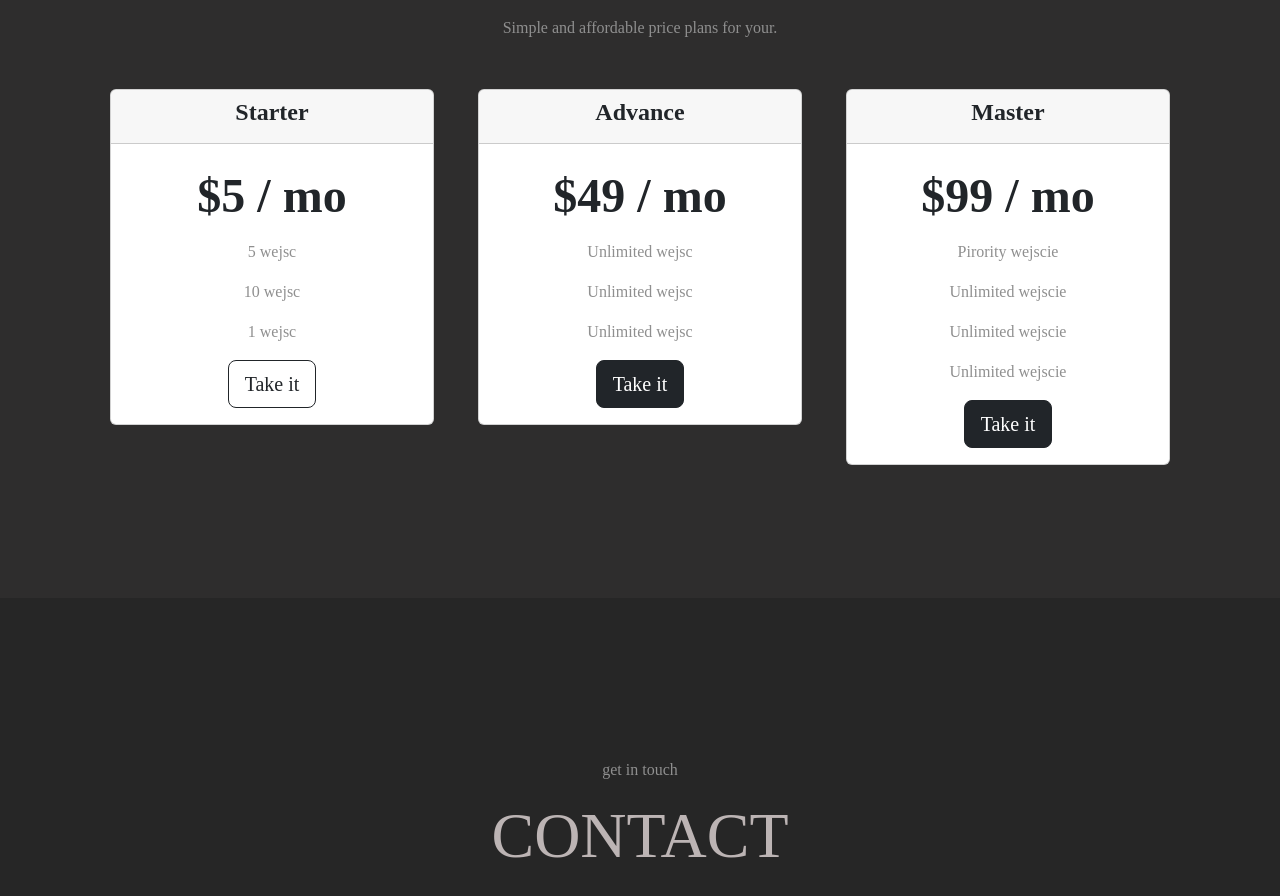
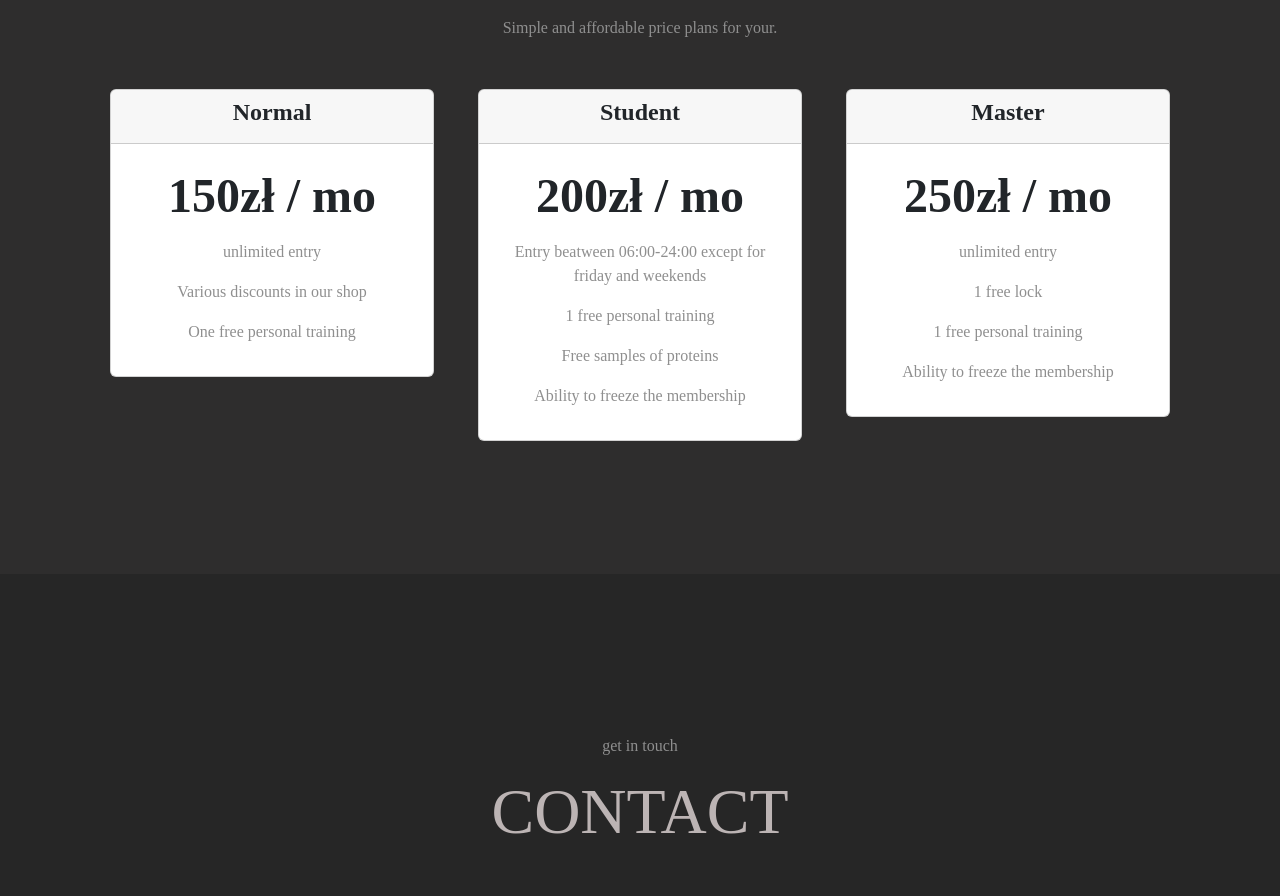
Before and after one commit to bakuganmw/front-gym, a React (Create React App) app: page / in a window 1280 px wide. Shown: the part 1042-1938 px from the top of the page. Built offline with nearby package versions, Linux system fonts and the light colour scheme.

Commit message:
pricing changes

```diff
--- a/src/components/PricingSection/index.js
+++ b/src/components/PricingSection/index.js
@@ -15,14 +15,14 @@ const PricingSection = () => {
     <div class=" pricing-column col-lg-4 col-md-6">
       <div class="card">
         <div class="card-header">
-          <h3 class="card-title">Starter</h3>
+          <h3 class="card-title">Normal</h3>
         </div>
         <div class="card-body">
-          <h2 class="price-text">$5 / mo</h2>
-          <p>5 wejsc</p>
-          <p>10 wejsc</p>
-          <p>1 wejsc</p>
-          <button type="button" class="btn btn-outline-dark btn-lg btn-block">Take it</button>
+          <h2 class="price-text">150zł / mo</h2>
+          <p>unlimited entry</p>
+          <p>Various discounts in our shop</p>
+          <p>One free personal training</p>
+          {/* <button type="button" class="btn btn-outline-dark btn-lg btn-block">Take it</button> */}
         </div>
       </div>
     </div>
@@ -30,14 +30,15 @@ const PricingSection = () => {
     <div class="pricing-column col-lg-4 col-md-6">
       <div class="card">
         <div class="card-header">
-          <h3 class="card-title">Advance</h3>
+          <h3 class="card-title">Student</h3>
         </div>
         <div class="card-body">
-          <h2 class="price-text">$49 / mo</h2>
-          <p>Unlimited wejsc</p>
-          <p>Unlimited wejsc</p>
-          <p>Unlimited wejsc</p>
-          <button type="button" class="btn btn-dark btn-lg btn-block">Take it</button>
+          <h2 class="price-text">200zł / mo</h2>
+          <p>Entry beatween 06:00-24:00 except for friday and weekends</p>
+          <p>1 free personal training</p>
+          <p>Free samples of proteins</p>
+          <p>Ability to freeze the membership</p>
+          {/* <button type="button" class="btn btn-dark btn-lg btn-block">Take it</button> */}
         </div>
       </div>
     </div>
@@ -48,12 +49,12 @@ const PricingSection = () => {
           <h3 class="card-title">Master</h3>
         </div>
         <div class="card-body">
-          <h2 class="price-text">$99 / mo</h2>
-          <p>Pirority wejscie</p>
-          <p>Unlimited wejscie</p>
-          <p>Unlimited wejscie</p>
-          <p>Unlimited wejscie</p>
-          <button type="button" class="btn btn-dark btn-lg btn-block">Take it</button>
+          <h2 class="price-text">250zł / mo</h2>
+          <p>unlimited entry</p>
+          <p>1 free lock</p>
+          <p>1 free personal training</p>
+          <p>Ability to freeze the membership</p>
+          {/* <button type="button" class="btn btn-dark btn-lg btn-block">Take it</button> */}
         </div>
       </div>
     </div>
```
